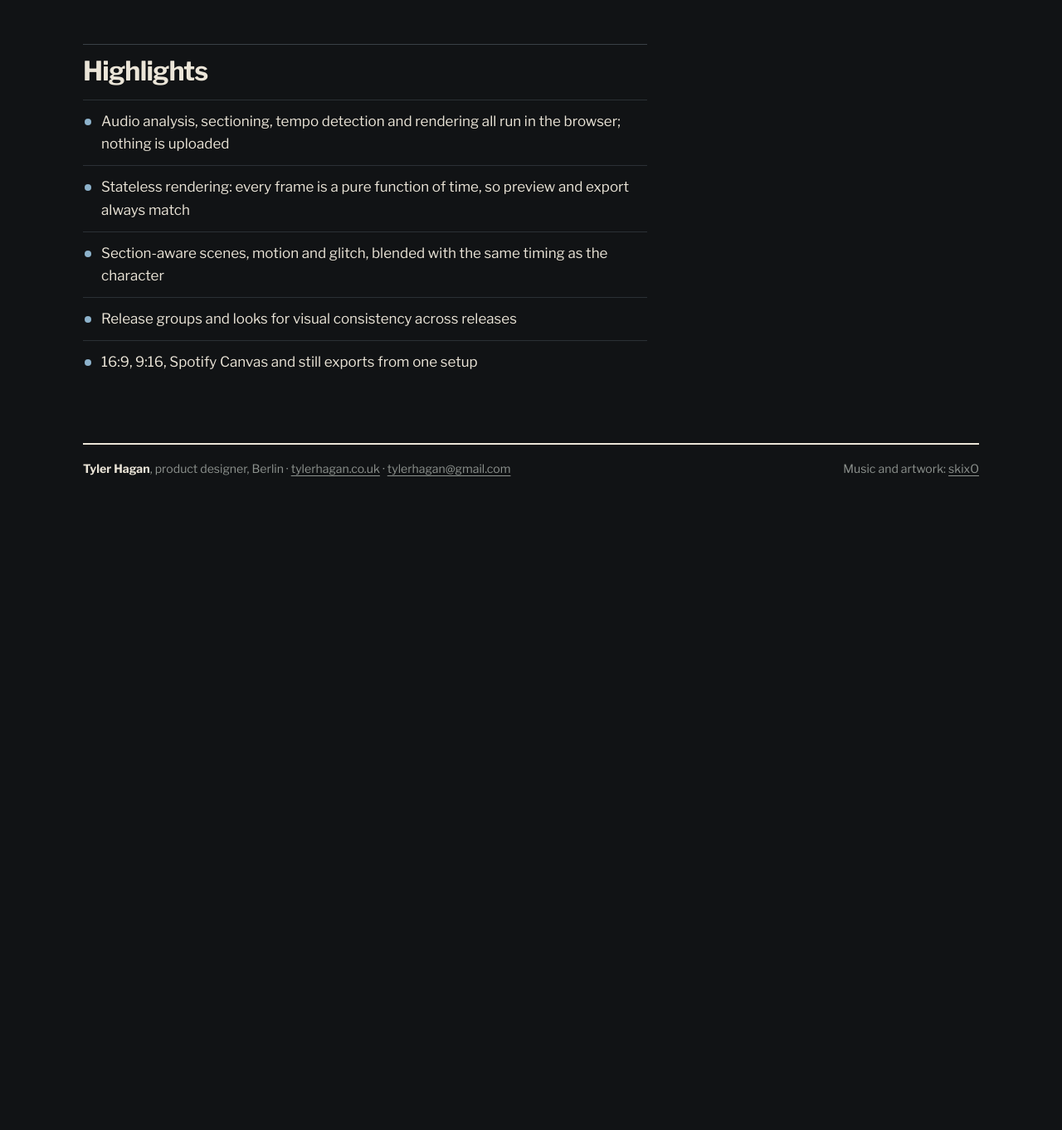
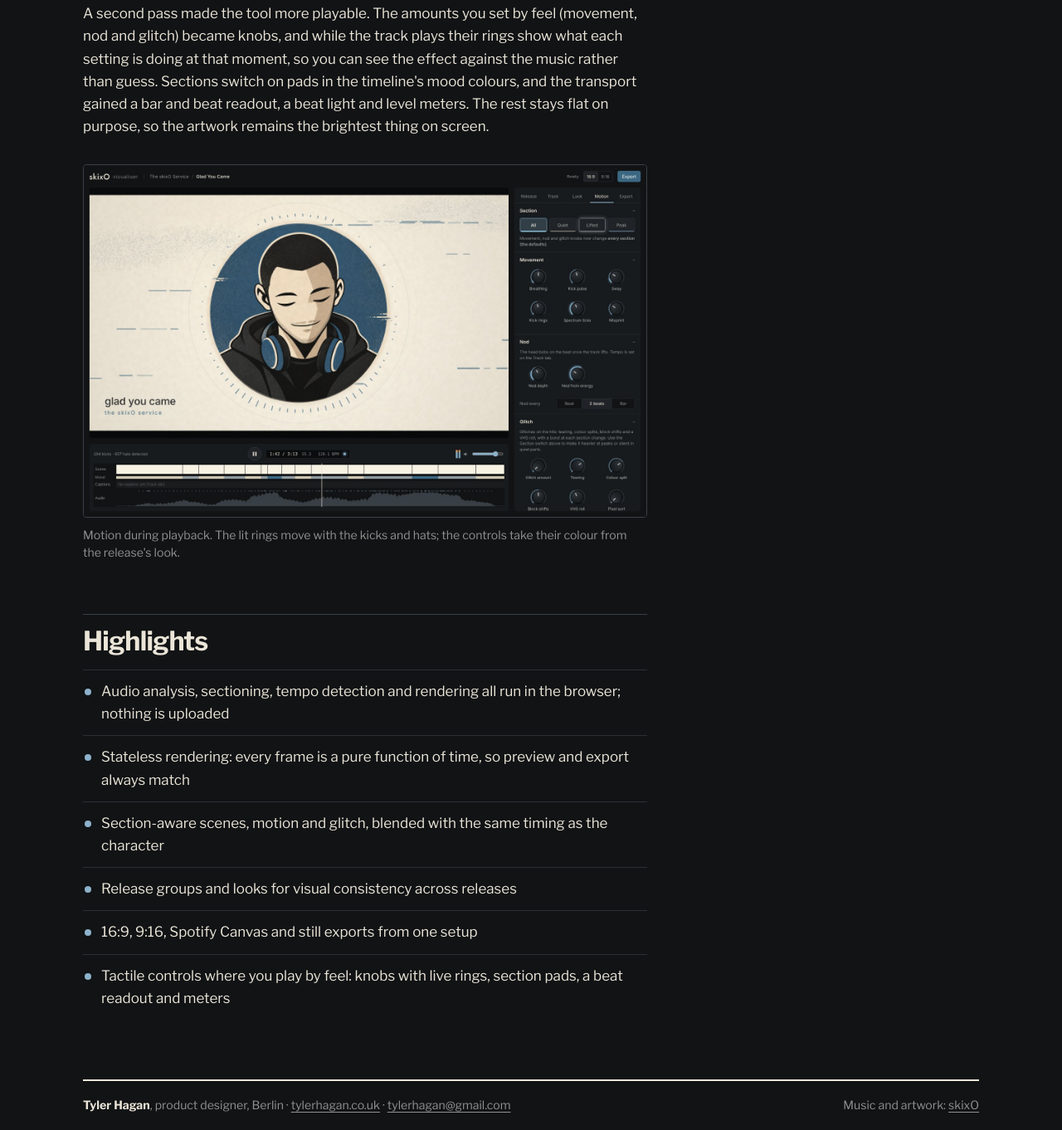
Before and after one commit to tylerhagan/skixo-visualiser, a website: page public/case-study/index.html in a window 1280 px wide. Shown: the part 6298-7660 px from the top of the page at 83% size. Before the commit the page ends 6971 px from the top, so only its background shows below. Drawn offline with nearby package versions, Linux system fonts and the light colour scheme.

Commit message:
Case study: tactile controls in section 06, new Motion screenshot, highlight

```diff
--- a/public/case-study/index.html
+++ b/public/case-study/index.html
@@ -159,6 +159,8 @@ footer b { color: var(--fg); }
   <section class="col">
     <h2><span class="n">06</span>Designing the tool itself</h2>
     <p>The interface went through a research-led pass against established video editors. That brought a top bar with the essentials, a full-width timeline with Scene, Mood, Captions and Audio lanes (click a block to edit it), and a panel reorganised around the order you actually work through a release: release details, audio and sections, look, motion, export.</p>
+    <p>A second pass made the tool more playable. The amounts you set by feel (movement, nod and glitch) became knobs, and while the track plays their rings show what each setting is doing at that moment, so you can see the effect against the music rather than guess. Sections switch on pads in the timeline's mood colours, and the transport gained a bar and beat readout, a beat light and level meters. The rest stays flat on purpose, so the artwork remains the brightest thing on screen.</p>
+    <figure><img src="/case-study/img/controls.jpg" width="1600" height="1000" loading="lazy" alt="The editor during playback on the Motion tab: section pads for All, Quiet, Lifted and Peak, rows of knobs for movement, nod and glitch with lit rings, and a transport with a time, bar and BPM readout, a beat light and level meters."><figcaption>Motion during playback. The lit rings move with the kicks and hats; the controls take their colour from the release's look.</figcaption></figure>
   </section>
 
   <section class="col">
@@ -169,6 +171,7 @@ footer b { color: var(--fg); }
       <li>Section-aware scenes, motion and glitch, blended with the same timing as the character</li>
       <li>Release groups and looks for visual consistency across releases</li>
       <li>16:9, 9:16, Spotify Canvas and still exports from one setup</li>
+      <li>Tactile controls where you play by feel: knobs with live rings, section pads, a beat readout and meters</li>
     </ul>
   </section>
 
```
Also changed, not shown: public/case-study/img/controls.jpg (added).
